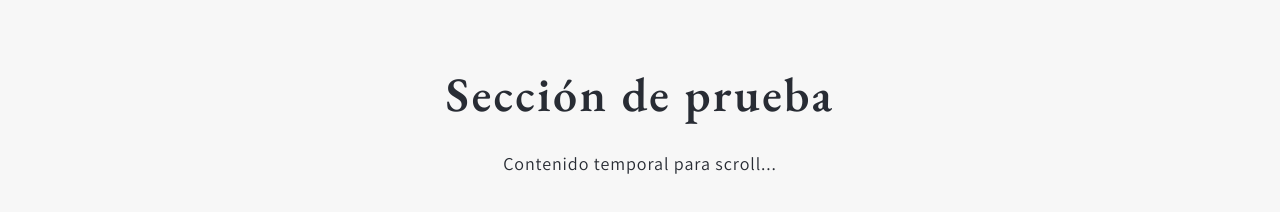
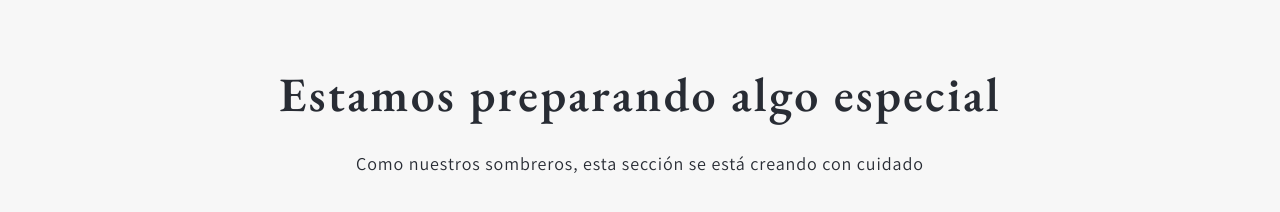
Before and after one commit to marialafont/sathiri-web, a React (Vite) app: page / in a window 1280 px wide. Shown: the part 1156-1368 px from the top of the page. Built offline with nearby package versions, Linux system fonts and the light colour scheme; the HTML template or start-up script is replaced by a standard one.

Commit message:
Update temporary section with brand-aligned messaging

```diff
--- a/src/App.jsx
+++ b/src/App.jsx
@@ -13,10 +13,11 @@ function App() {
           <section className="min-h-screen bg-background flex items-center justify-center section-padding">
             <div className="main-container">
               <h2 className="section-title text-center mb-8">
-                Sección de prueba
+                Estamos preparando algo especial
               </h2>
               <p className="text text-center">
-                Contenido temporal para scroll...
+                Como nuestros sombreros, esta sección se está creando con
+                cuidado
               </p>
             </div>
           </section>
```
